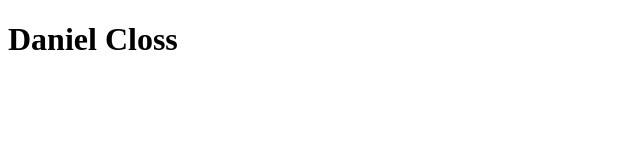
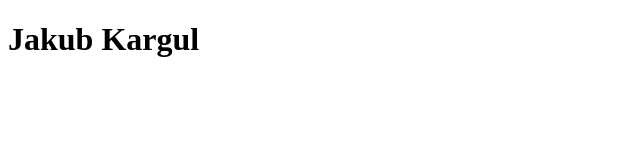
Before and after one commit to jakubkargul/jakubkargul.github.io, a plain HTML site: page index.html in a window 1280 px wide. Shown: the whole page, without its empty margins (0-640 px from the left). Drawn offline with Linux system fonts and the light colour scheme.

Commit message:
Update index.html

```diff
--- a/index.html
+++ b/index.html
@@ -1,7 +1,7 @@
 <!DOCTYPE html>
 <html>
 <body>
-<h1>Daniel Closs</h1>
+<h1>Jakub Kargul</h1>
 <p></p>
 </body>
 </html>
```
